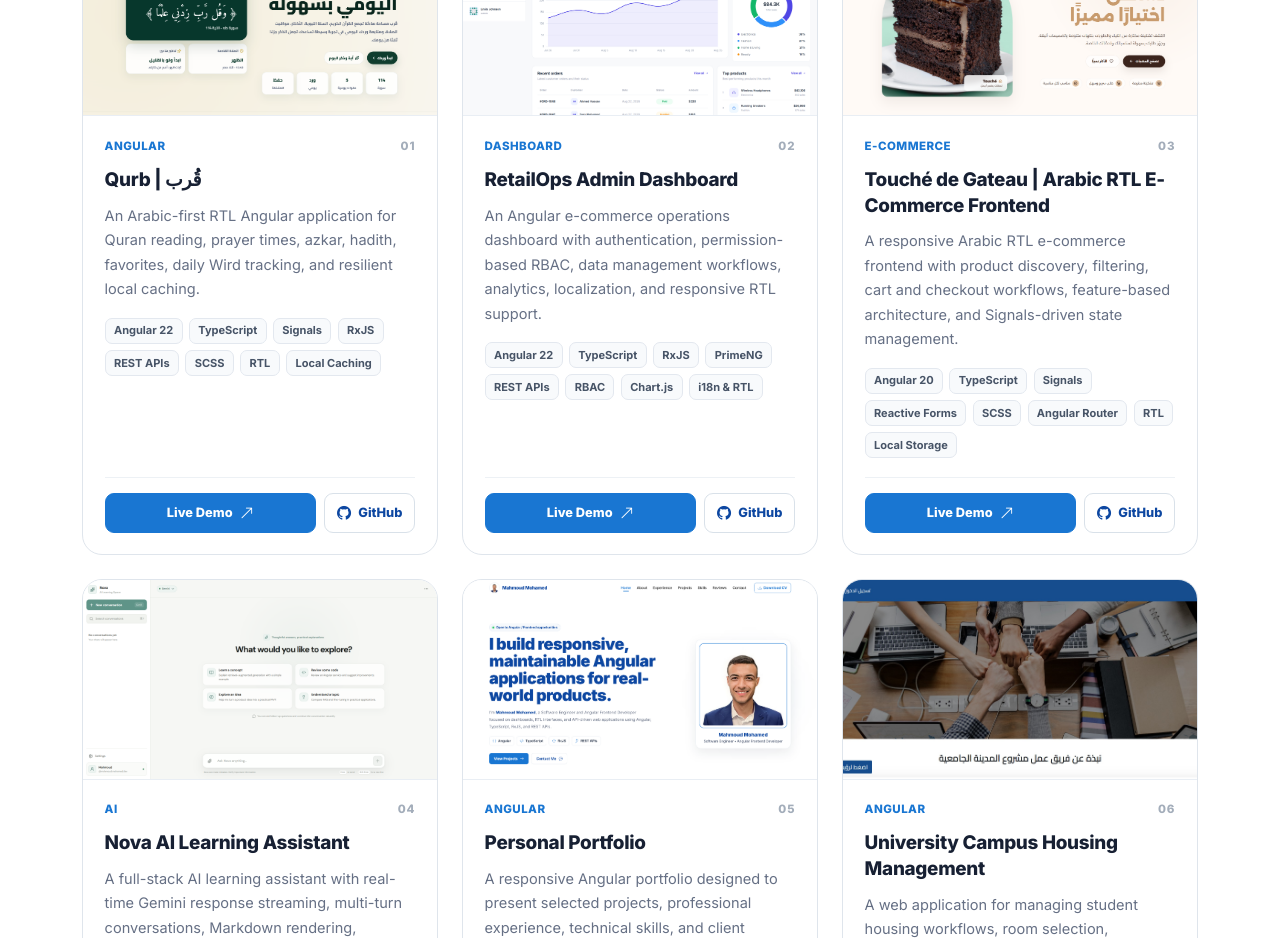
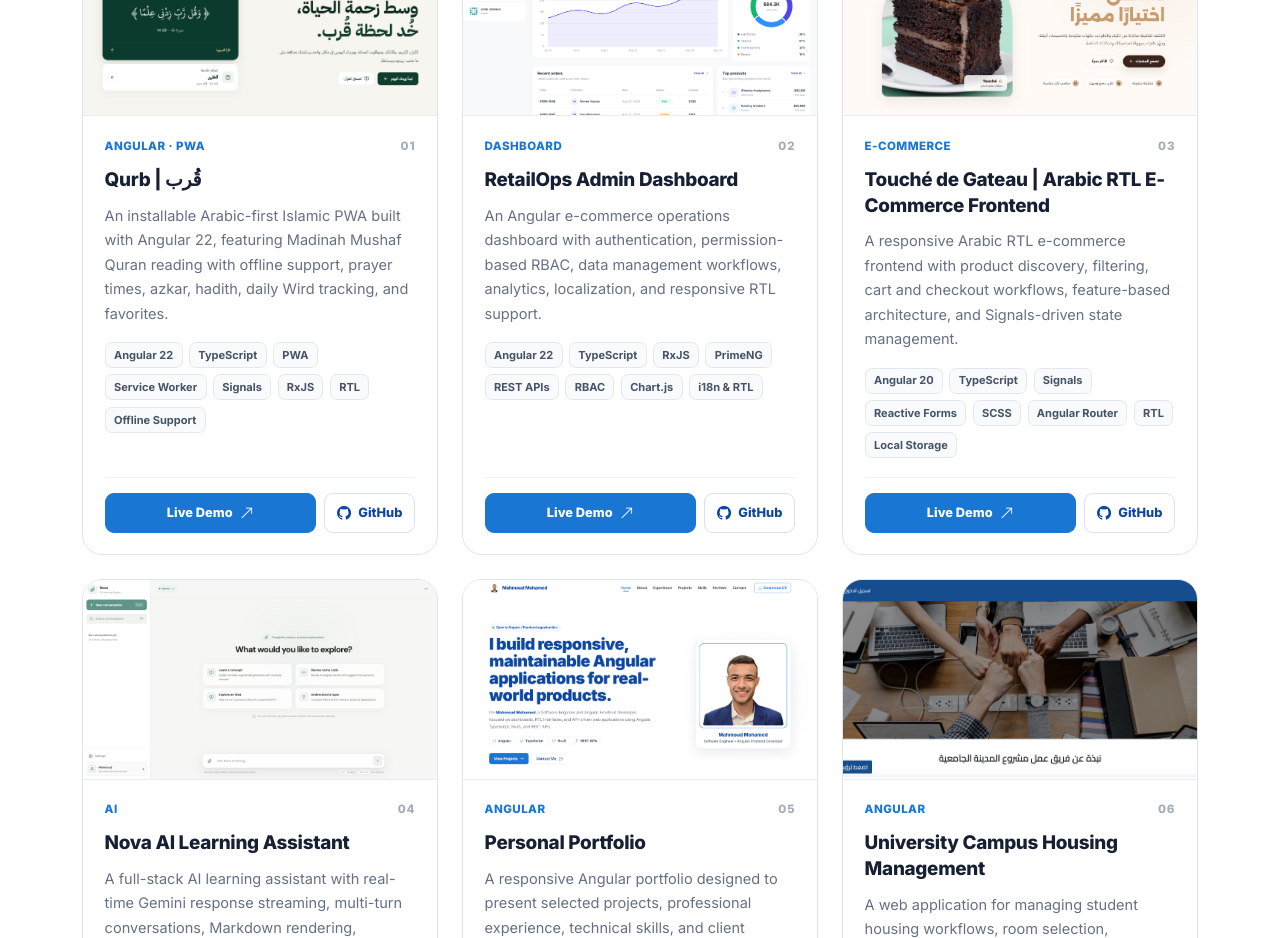
Before and after one commit to MahmoudMo99/portfolio, an Angular app: page / in a window 1280 px wide. Shown: the part 4520-5458 px from the top of the page. Built offline with nearby package versions, Linux system fonts and the light colour scheme.

Commit message:
highlight Qurb PWA and offline Quran support

```diff
--- a/src/app/components/portfolio/portfolio.component.ts
+++ b/src/app/components/portfolio/portfolio.component.ts
@@ -24,22 +24,23 @@ export class PortfolioComponent {
     {
       title: 'Qurb | قُرب',
       description:
-        'An Arabic-first RTL Angular application for Quran reading, prayer times, azkar, hadith, favorites, daily Wird tracking, and resilient local caching.',
-      primaryCategory: 'Angular',
+        'An installable Arabic-first Islamic PWA built with Angular 22, featuring Madinah Mushaf Quran reading with offline support, prayer times, azkar, hadith, daily Wird tracking, and favorites.',
+      primaryCategory: 'Angular · PWA',
       skills: [
         'Angular 22',
         'TypeScript',
+        'PWA',
+        'Service Worker',
         'Signals',
         'RxJS',
-        'REST APIs',
-        'SCSS',
         'RTL',
-        'Local Caching',
+        'Offline Support',
       ],
       image: '/images/projects/qurb.png',
       github: 'https://github.com/MahmoudMo99/qurb',
-      live: 'https://qurb-islamic.vercel.app/',
+      live: 'https://qurb-islamic.vercel.app/home',
     },
+
     {
       title: 'RetailOps Admin Dashboard',
       description:
```
Also changed, not shown: public/images/projects/qurb.png.
